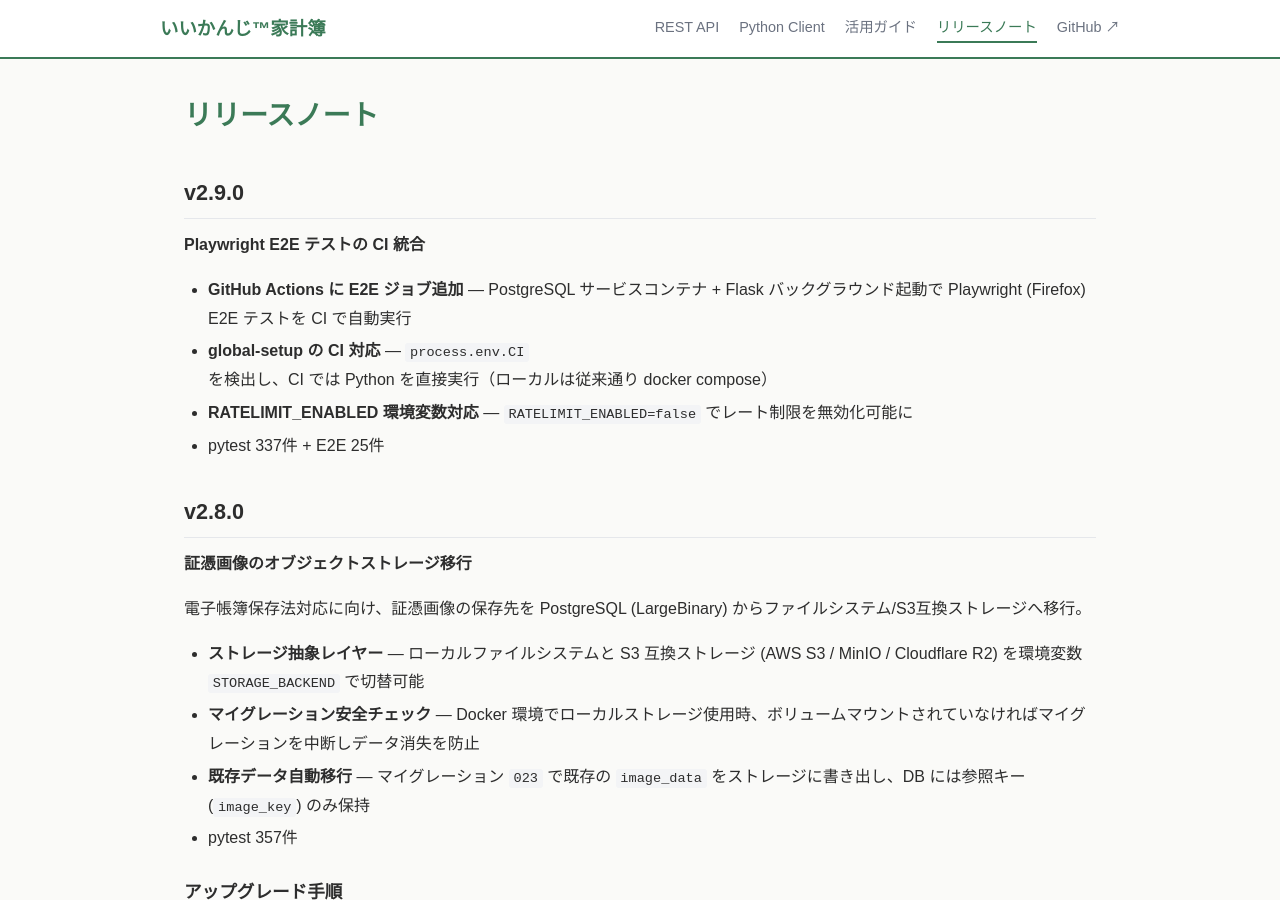
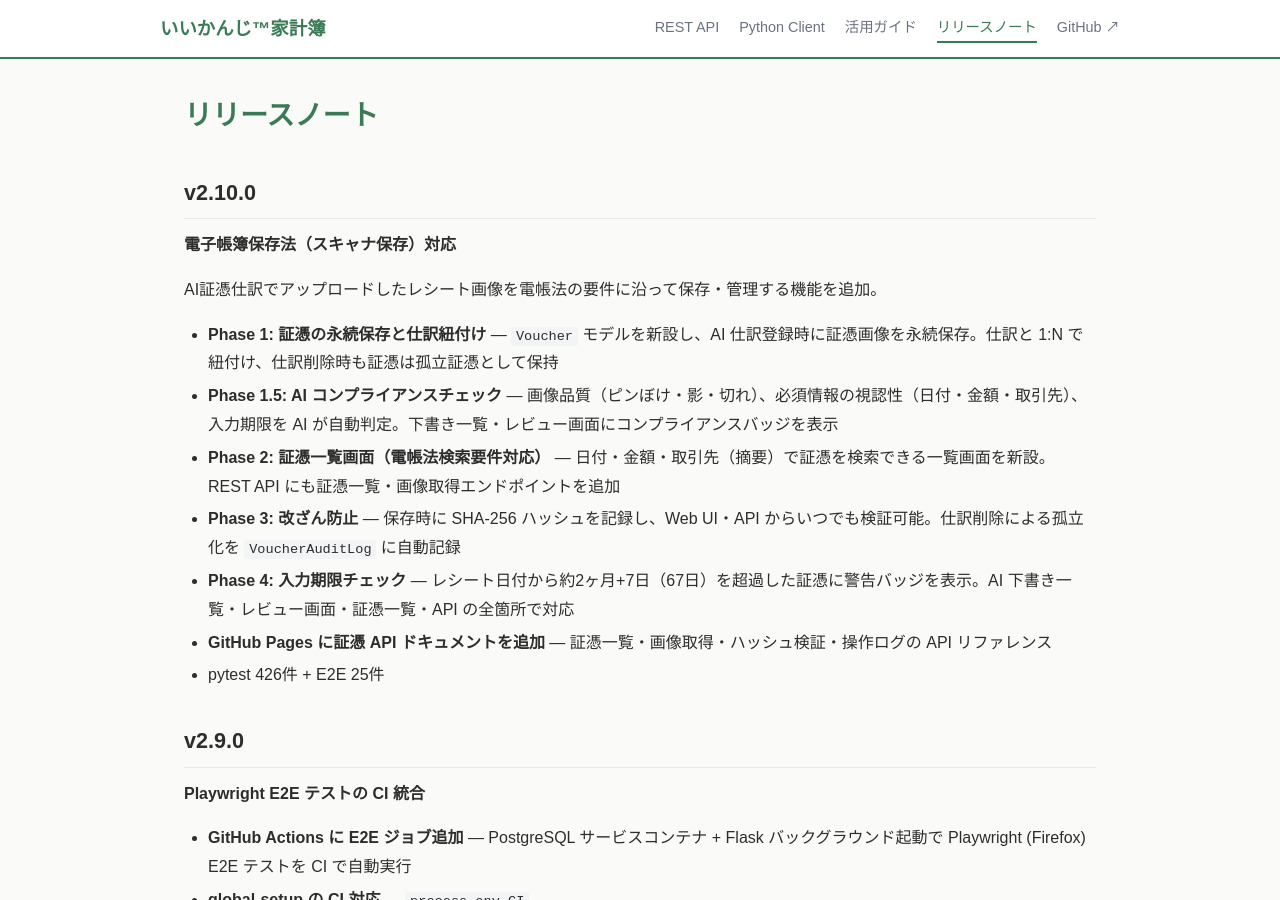
Before and after one commit to nananek/iikanji-kakeibo, a Jekyll site: the page built from docs/releases.md, in a window 1280 px wide and 900 px high. Built offline with Jekyll 4.4.1, drawn with Linux system fonts in a browser that asks for light colours.

Commit message:
docs: v2.10.0 リリース準備 — 電帳法対応の README・リリースノート・compose バージョン更新
Co-Authored-By: Claude Opus 4.6 <noreply@anthropic.com>

```diff
--- a/docs/releases.md
+++ b/docs/releases.md
@@ -4,6 +4,20 @@ title: リリースノート
 ---
 
 # リリースノート
+
+## v2.10.0
+
+**電子帳簿保存法（スキャナ保存）対応**
+
+AI証憑仕訳でアップロードしたレシート画像を電帳法の要件に沿って保存・管理する機能を追加。
+
+- **Phase 1: 証憑の永続保存と仕訳紐付け** — `Voucher` モデルを新設し、AI 仕訳登録時に証憑画像を永続保存。仕訳と 1:N で紐付け、仕訳削除時も証憑は孤立証憑として保持
+- **Phase 1.5: AI コンプライアンスチェック** — 画像品質（ピンぼけ・影・切れ）、必須情報の視認性（日付・金額・取引先）、入力期限を AI が自動判定。下書き一覧・レビュー画面にコンプライアンスバッジを表示
+- **Phase 2: 証憑一覧画面（電帳法検索要件対応）** — 日付・金額・取引先（摘要）で証憑を検索できる一覧画面を新設。REST API にも証憑一覧・画像取得エンドポイントを追加
+- **Phase 3: 改ざん防止** — 保存時に SHA-256 ハッシュを記録し、Web UI・API からいつでも検証可能。仕訳削除による孤立化を `VoucherAuditLog` に自動記録
+- **Phase 4: 入力期限チェック** — レシート日付から約2ヶ月+7日（67日）を超過した証憑に警告バッジを表示。AI 下書き一覧・レビュー画面・証憑一覧・API の全箇所で対応
+- **GitHub Pages に証憑 API ドキュメントを追加** — 証憑一覧・画像取得・ハッシュ検証・操作ログの API リファレンス
+- pytest 426件 + E2E 25件
 
 ## v2.9.0
 
```
Also changed, not shown: CLAUDE.md (+1 -1 lines), README.md, 1 other file.
